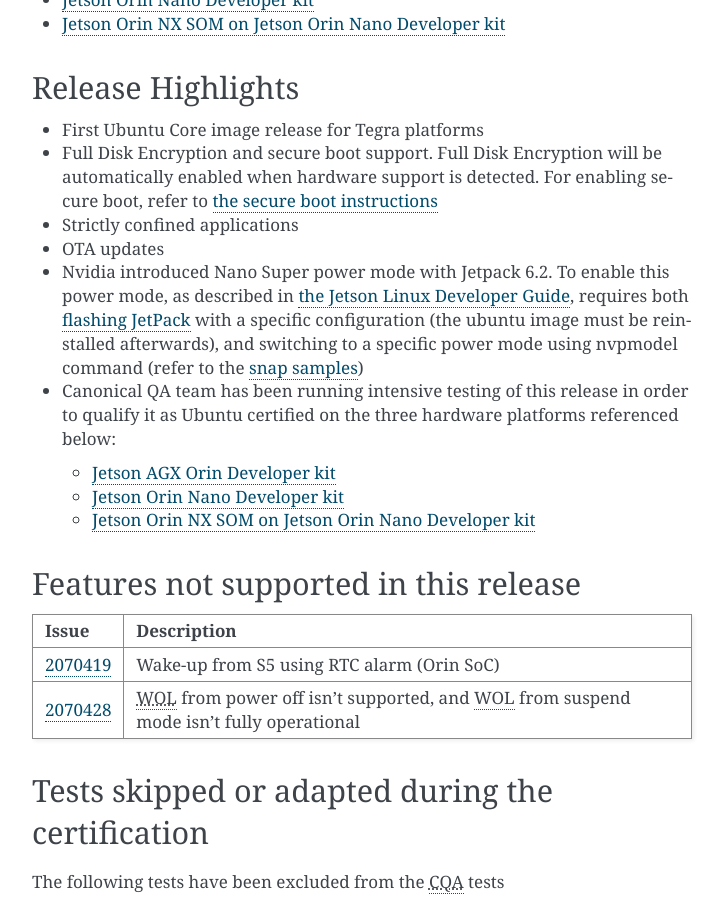
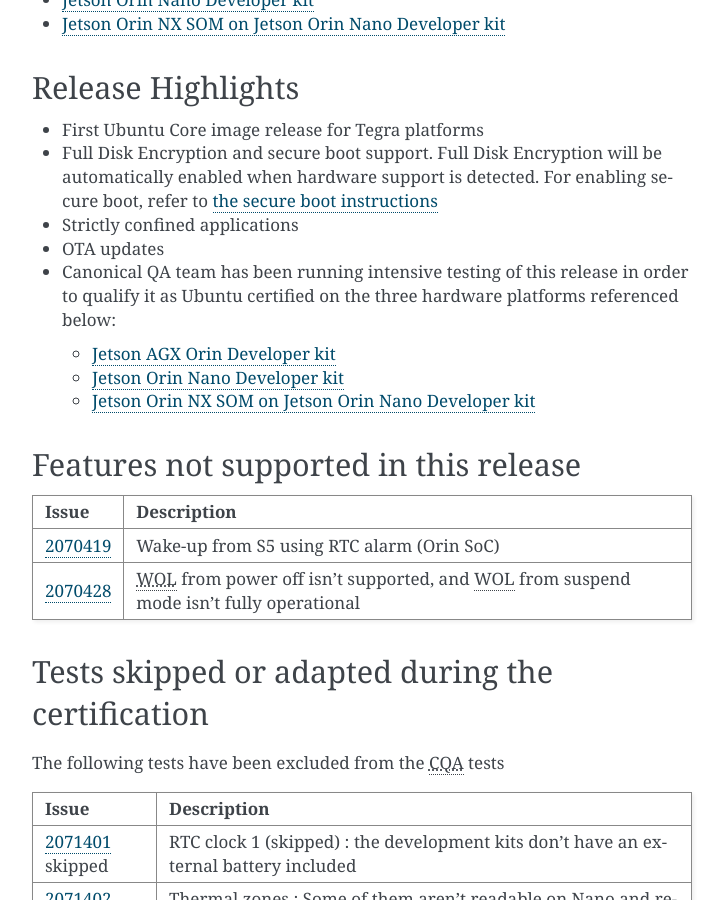
Before and after one commit to canonical/ubuntu-for-jetson, a Sphinx documentation site: the page built from docs/core/release-note-jammy.rst, in a window 1280 px wide and 900 px high, scrolled down 839 px. Shown: the whole window, without its empty margins (388-1112 px from the left). Built offline with Sphinx 7.4.7, drawn with Linux system fonts in a browser that asks for light colours; comment, search, counter and statistics services are not loaded.

Commit message:
UC22 Release Notes: Remove reference to nano super mode
Signed-off-by: Sebastian Weyer <sebastian.weyer@canonical.com>

```diff
--- a/docs/core/release-note-jammy.rst
+++ b/docs/core/release-note-jammy.rst
@@ -45,7 +45,6 @@
 * Full Disk Encryption and secure boot support. Full Disk Encryption will be automatically enabled when hardware support is detected. For enabling secure boot, refer to :doc:`the secure boot instructions </how-to/secure-boot>`
 * Strictly confined applications
 * OTA updates
-* Nvidia introduced Nano Super power mode with Jetpack 6.2. To enable this power mode, as described in `the Jetson Linux Developer Guide`_, requires both `flashing JetPack`_ with a specific configuration (the ubuntu image must be reinstalled afterwards), and switching to a specific power mode using nvpmodel command (refer to the `snap samples`_)
 * Canonical QA team has been running intensive testing of this release in order to qualify it as Ubuntu certified on the three hardware platforms referenced below:
 
   * `Jetson AGX Orin Developer kit`_
```
